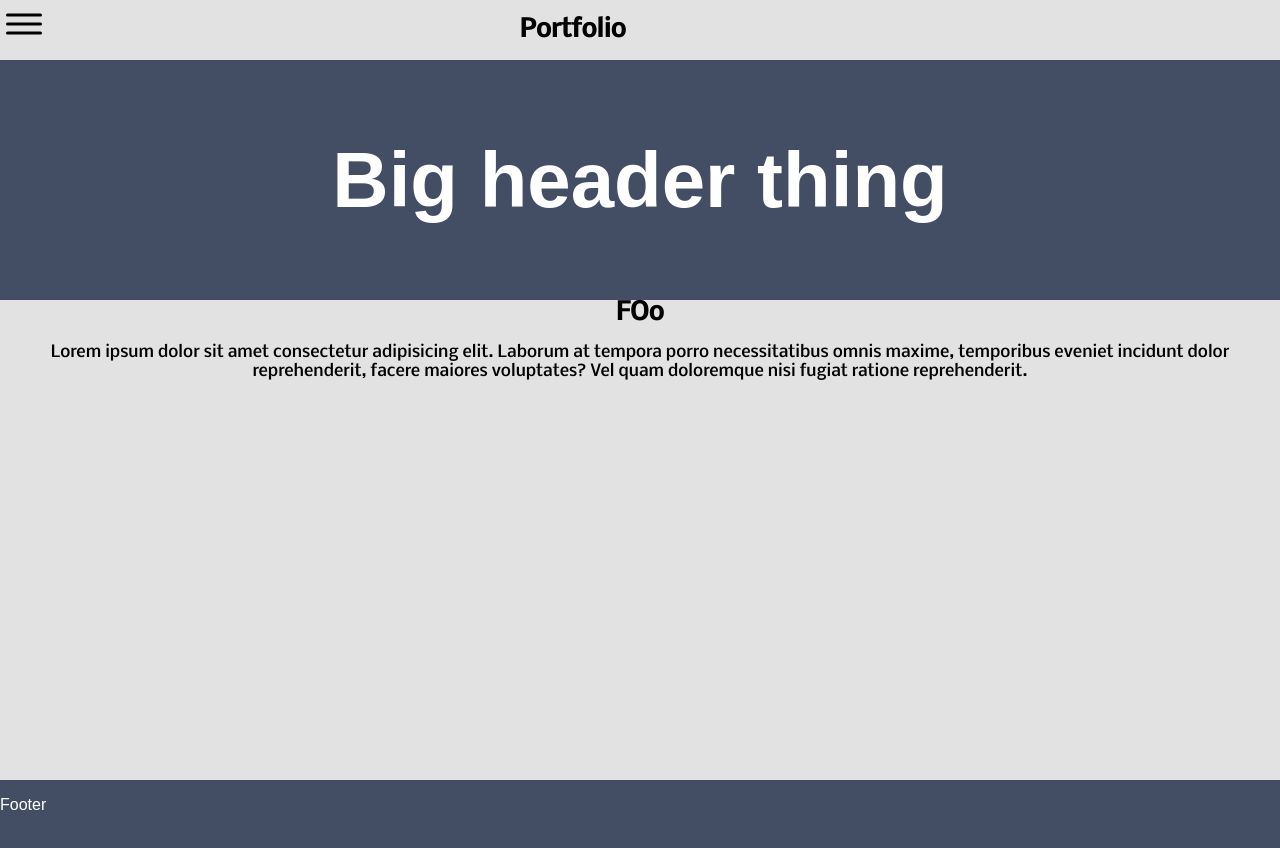
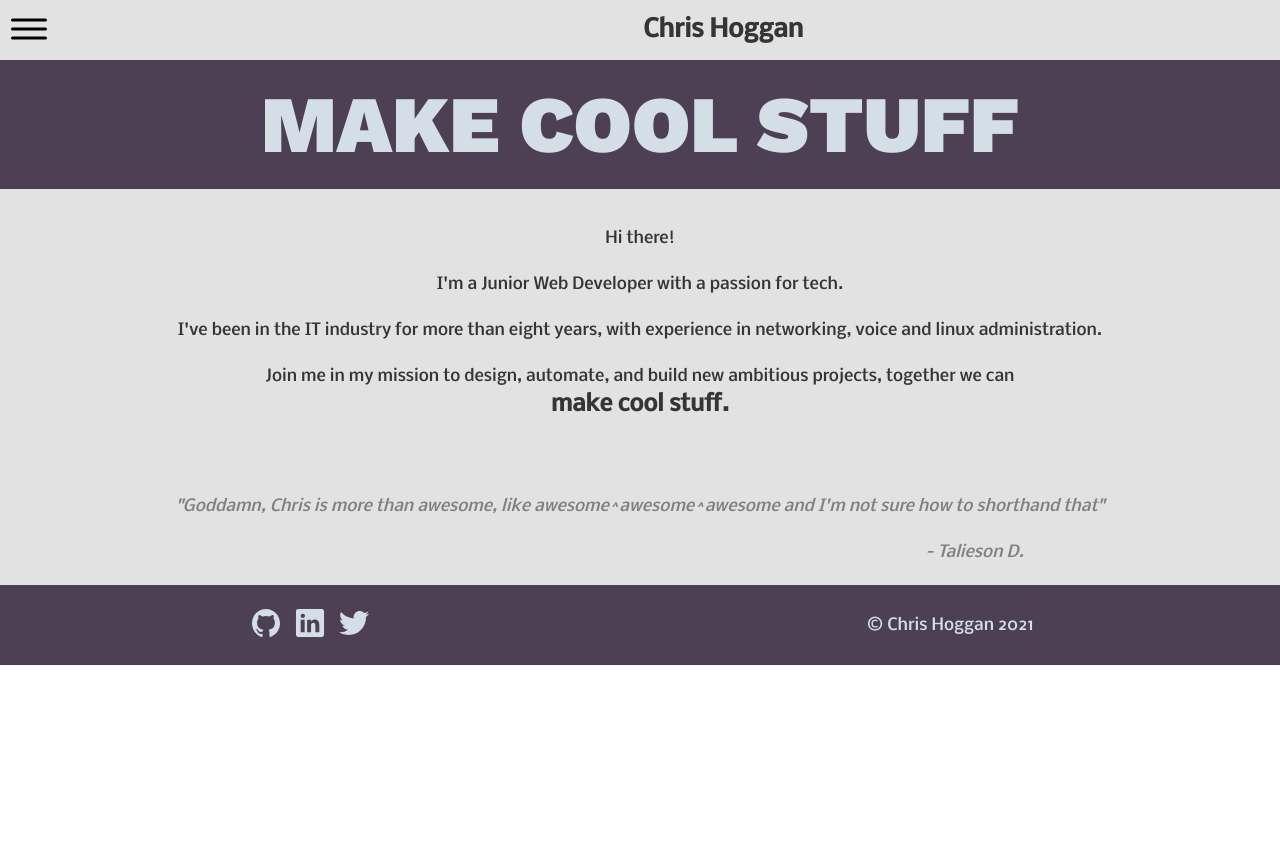
Before and after one commit to chrisops/T1A2, a plain HTML site: page chrishoggan_T1A2/index.html in a window 1280 px wide. After the commit the page ends 800 px from the top, so only its background shows below. Drawn offline with nearby package versions, Linux system fonts and the light colour scheme; a web font is replaced by a local one.

Commit message:
homepage complete

```diff
--- a/chrishoggan_T1A2/index.html
+++ b/chrishoggan_T1A2/index.html
@@ -7,42 +7,74 @@
     <title>Document</title>
     <link rel="stylesheet" href="style.css">
     <link rel="preconnect" href="https://fonts.gstatic.com">
-    <link rel="preconnect" href="https://fonts.gstatic.com">
-<link href="https://fonts.googleapis.com/css2?family=Miriam+Libre&family=Nobile:wght@500&display=swap" rel="stylesheet">
+    <link href="https://fonts.googleapis.com/css2?family=Miriam+Libre:wght@700&family=Nobile:wght@500&family=Work+Sans:wght@900&display=swap" rel="stylesheet">
 </head>
 <body>
         <nav id="navbar">
             <div id="hamburger">
-                <ion-icon id="menuicon" name="menu-outline"></ion-icon>
-                <ul>
+                <a href="javascript:void(0);" class="menuicon" onclick="toggleMenu()"><ion-icon id="menuicon" name="menu-outline"></ion-icon></a>
+            </div>
+            <a href="index.html" id="headerlink"><header><h1>Chris Hoggan</h1></header></a>
+        </nav>
+        <ul id="navlinks">
             <li id="navhme">Home</li>
             <li id="navprj">Projects</li>
             <li id="navblg">Blog</li>
             <li id="navcon">Contact</li>
             <li id="navres">Resume</li>
         </ul>
-            </div>
-            <a href="index.html" id="headerlink"><header><h1>Portfolio</h1></header></a>
-        </nav>
         <div id="banner">
             <h2>
-                Big header thing
+                MAKE COOL STUFF
             </h2>
         </div>
-        <article>
-            <h1>FOo</h1>
+        <main>
+            <br>
             <p>
-                Lorem ipsum dolor sit amet consectetur adipisicing elit. Laborum at tempora porro necessitatibus omnis maxime, temporibus eveniet incidunt dolor reprehenderit, facere maiores voluptates? Vel quam doloremque nisi fugiat ratione reprehenderit.
+                Hi there!
             </p>
-        </article>
+            <p>I'm a Junior Web Developer with a passion for tech.</p>
+            <p>I've been in the IT industry for more than eight years, with experience in networking, voice and linux administration.</p>
+            <p>Join me in my mission to design, automate, and build new ambitious projects, together we can <br><span>make cool stuff.</span></p>
+            <br>
+            <br>
+            <p class="quote">"Goddamn, Chris is more than awesome, like awesome^awesome^awesome and I'm not sure how to shorthand that"</p>
+            <p class="quote" style="text-align: right; margin-right: 20%;">- Talieson D.</p>
+        </main>
         <footer>
+            <div>
+                <ion-icon name="logo-github"></ion-icon>
+                <ion-icon name="logo-linkedin"></ion-icon>
+                <ion-icon name="logo-twitter"></ion-icon>
+            </div>
+
             <p>
-                Footer
+                &copy; Chris Hoggan 2021
             </p>
+
         </footer>
 
 <!-- Enable Ionicons -->
     <script src="https://unpkg.com/ionicons@5.4.0/dist/ionicons.js"></script>
-
+    <script>
+        var toggle = false;
+        function toggleMenu() {
+          var x = document.getElementById("navlinks");
+          var icon = document.getElementById("menuicon");
+          if (toggle === true) {
+            // x.style.display = "none";
+            toggle = false;
+            x.style.top = "-400px";
+            x.style.opacity = "0";
+            icon.name = "menu-outline";
+          } else {
+            // x.style.display = "flex";
+            toggle = true;
+            x.style.top = "60px";
+            x.style.opacity = "0.95";
+            icon.name = "close-outline";
+          }
+        }
+        </script>
 </body>
 </html>
--- a/chrishoggan_T1A2/style.css
+++ b/chrishoggan_T1A2/style.css
@@ -9,17 +9,25 @@ h1{
     font-family: 'Nobile', sans-serif;
     text-align: center;
     font-weight: bold;
+    color: rgb(53, 53, 53);
     margin: 0;
     padding: 0;
 
 }
 
 #hamburger {
+    width:13%;
     display: block;
+}
+#hamburger a {
+    margin: 0;
+    padding: 0;
+    text-decoration: inherit;
+    color: inherit;
 }
 
 #headerlink {
-    width: 82%;
+    width: 87%;
     text-decoration: none;
     color: inherit;
 }
@@ -36,6 +44,7 @@ header{
     align-items: center;
 }
 #menuicon {
+    margin: 5px;
     font-size: 48px;
 }
 #navbar {
@@ -46,26 +55,30 @@ header{
     height: 60px;
     background-color: #e2e2e2;
 }
-#navbar ul {
+#navlinks {
     margin: 0;
     padding: 0;
-    width: 100%;
-    height: 100%;
-    display: none;
-    flex-direction: row;
+    width: 100vw;
+    display: flex;
+    position:absolute;
+    top: -400px;
+    flex-direction: column;
+    justify-content: space-between;
+    opacity: 100%;
+    transition: all 0.5s;
     justify-content: space-evenly;
     background-color: rgb(231, 231, 231);
 }
-#navbar li {
+#navlinks li {
     font-family: 'Nobile', sans-serif;
+    padding: 22.8px;
     display: flex;
     flex-direction: row;
     align-items: center;
     justify-content: center;
     list-style: none;
-    height: 100%;
-    width:100%;
-    background-color: grey;
+    background-color: rgb(221, 221, 221);
+    color: rgb(51, 51, 51);
 
 }
 #navbar li:hover {
@@ -73,27 +86,56 @@ header{
 }
 
 #banner{
-    font-size: 52px;
-    font-family: 'Miriam Libre', sans-serif;
+    width: 100%;
+    padding: 18px 0;
+    background-color: #4d4055;
+
+}
+#banner h2 {
+    font-size: 80px;
+    font-weight: bold;
+    margin: 0 8px;
+    font-family: 'Work Sans', sans-serif;
     text-align: center;
-    width: 100%;
-    padding: 10px 0;
-    background-color: #434e64;
-    color: #ffffff;
+    color: #d4dee7;
 }
 
-article {
-    text-align: center;
-    font-family: 'Nobile', sans-serif;
+main {
+
     width: 100%;
-    height: 60vh;
     background-color: #e2e2e2;
 }
 
+main p {
+    margin: 18px 32px;
+    line-height: 28px;
+    text-align: center;
+    font-family: 'Nobile', sans-serif;
+    color:rgb(53, 53, 53);
+}
+main p span {
+    font-size: 22px;
+    font-weight: bold;
+}
+.quote {
+    color:grey;
+    font-style: italic;
+}
+
 footer {
-    font-family: 'Miriam Libre', sans-serif;
+    display:flex;
+    justify-content: space-around;
+    align-items: center;
     width:100%;
     height:80px;
-    background-color: #434e64;
-    color: white;
+    background-color: #4d4055;
+    color: #d4dee7;
 }
+footer p {
+    font-family: 'Nobile', sans-serif;
+    font-size: 16px;
+}
+footer ion-icon {
+    margin: 0 4px;
+    font-size: 32px;
+}
```
Lines whose indentation alone changed are shown as unchanged.
